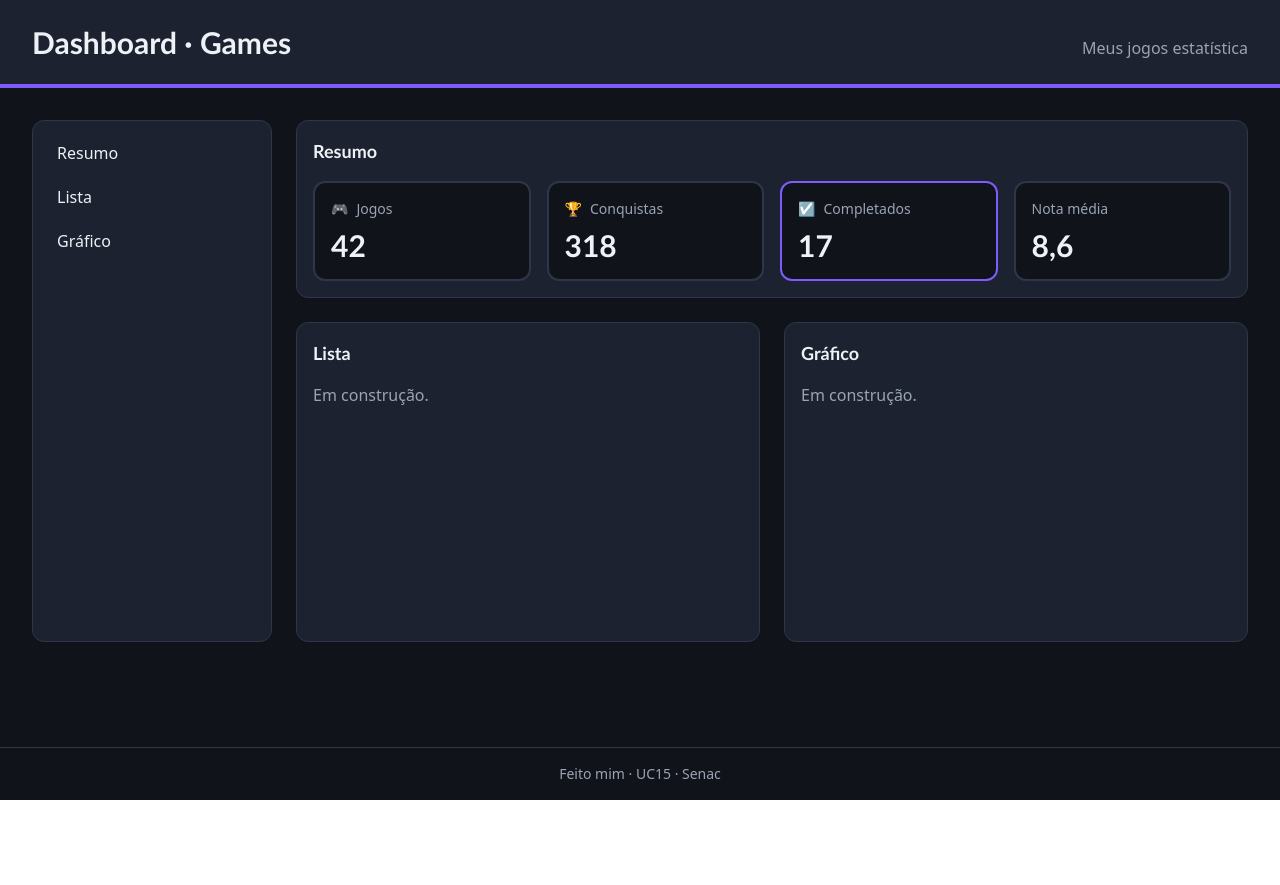
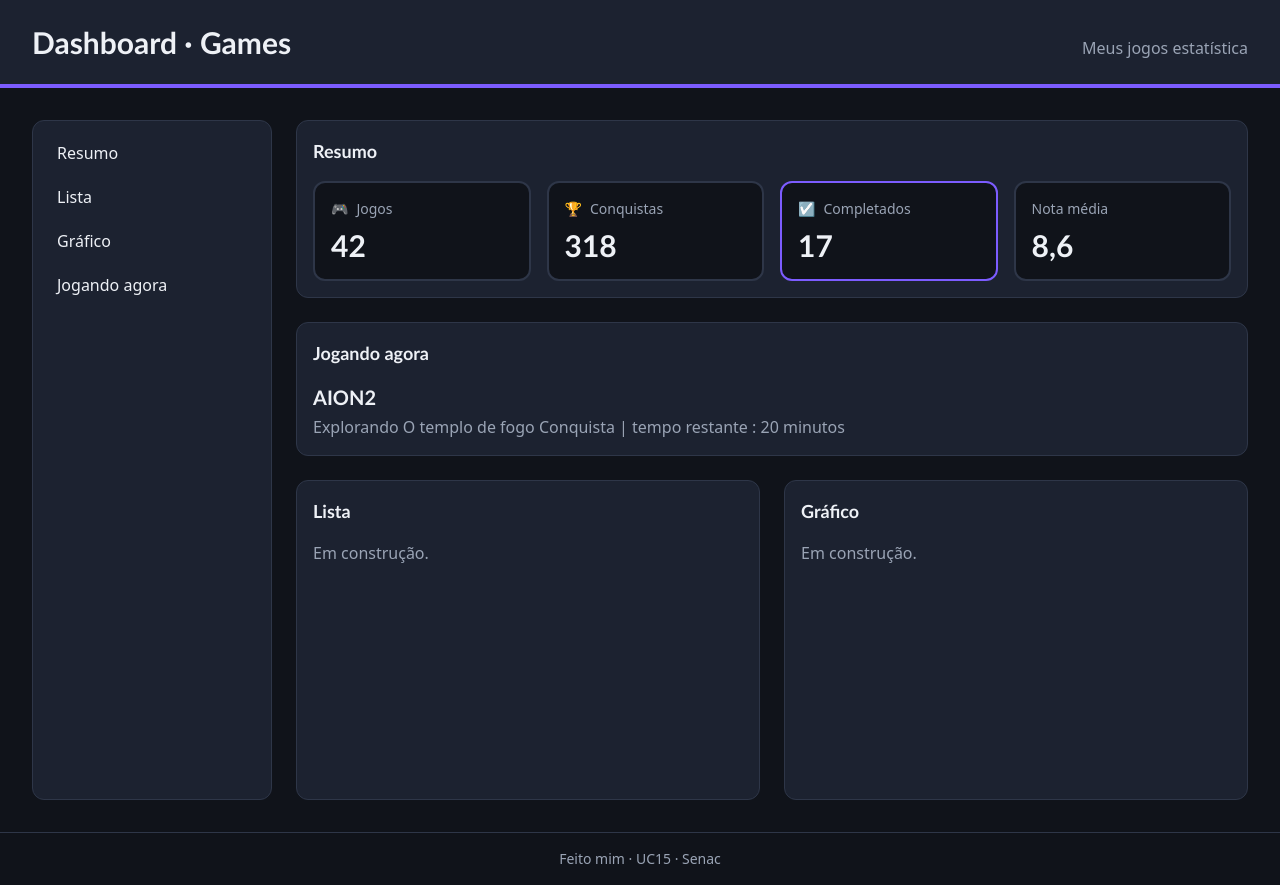
Before and after one commit to giovanaganzerdeleon/my-dashbord, a React (Vite) app: page / in a window 1280 px wide. Before the commit the page ends 800 px from the top, so only its background shows below. Built offline with nearby package versions, Linux system fonts and the light colour scheme.

Commit message:
feat: add highlight panel to the grid

```diff
--- a/src/App.jsx
+++ b/src/App.jsx
@@ -18,10 +18,23 @@ function App() {
           <div className="grid grid-cols-2 gap-4 md:grid-cols-4">
             <SummaryCard title="Jogos" value={42} icon="🎮" />
             <SummaryCard title="Conquistas" value={318} icon="🏆" />
-            <SummaryCard title="Completados" value={17} icon="☑️" isHighlighted />
+            <SummaryCard
+              title="Completados"
+              value={17}
+              icon="☑️"
+              isHighlighted
+            />
             <SummaryCard title="Nota média" value="8,6" icon="" />
           </div>
         </Panel>
+
+        <Panel id="highlight" title="Jogando agora" className="md:col-span-2">
+          <h3 className="font-heading text-xl font-bold">AION2</h3>
+          <p className="mt-1 text-muted">
+            Explorando O templo de fogo Conquista | tempo restante : 20 minutos
+          </p>
+        </Panel>
+
         <Panel id="list" title="Lista" className="xl:min-h-80">
           <p className="text-muted">Em construção.</p>
         </Panel>
--- a/src/components/Menu.jsx
+++ b/src/components/Menu.jsx
@@ -19,7 +19,7 @@ function Menu() {
       id="menu"
       aria-label="Menu principal"
       className="rounded-xl border border-border bg-surface p-3
-        md:col-span-2 xl:col-span-1 xl:row-span-2"
+        md:col-span-2 xl:col-span-1 xl:row-span-3"
     >
       <button
         type="button"
@@ -52,6 +52,9 @@ function Menu() {
             Gráfico
           </a>
         </li>
+        <a href="#highlight" onClick={closeMenu} className={linkClass}>
+          Jogando agora
+        </a>
       </ul>
     </nav>
   );
```
